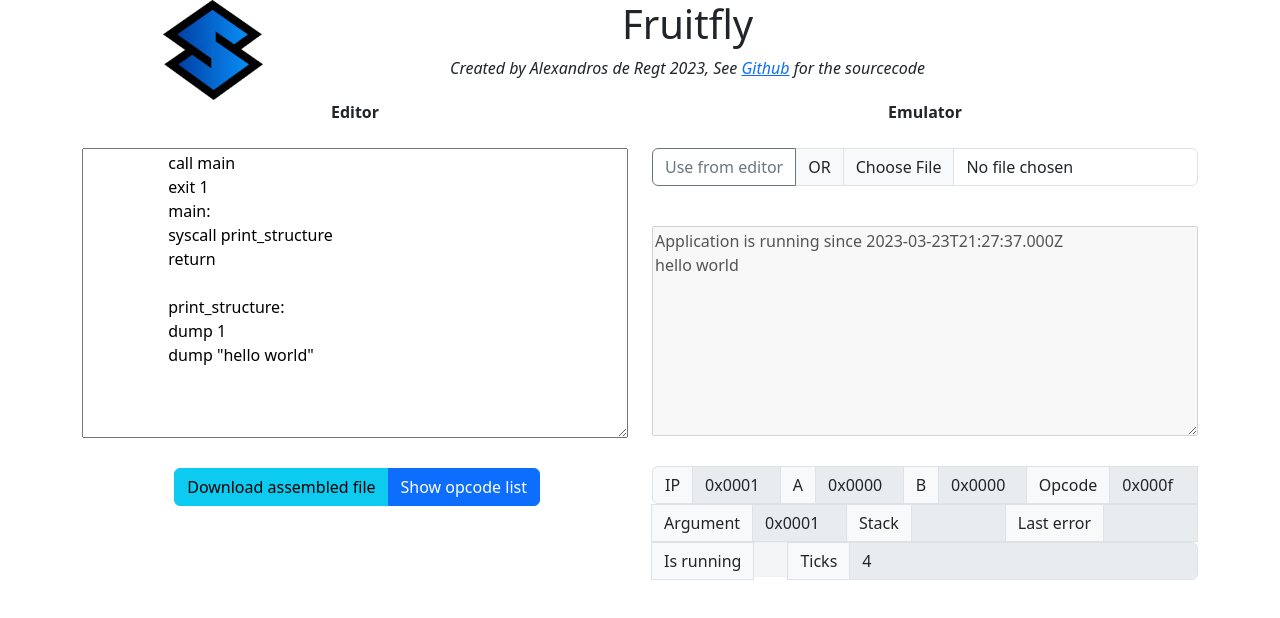
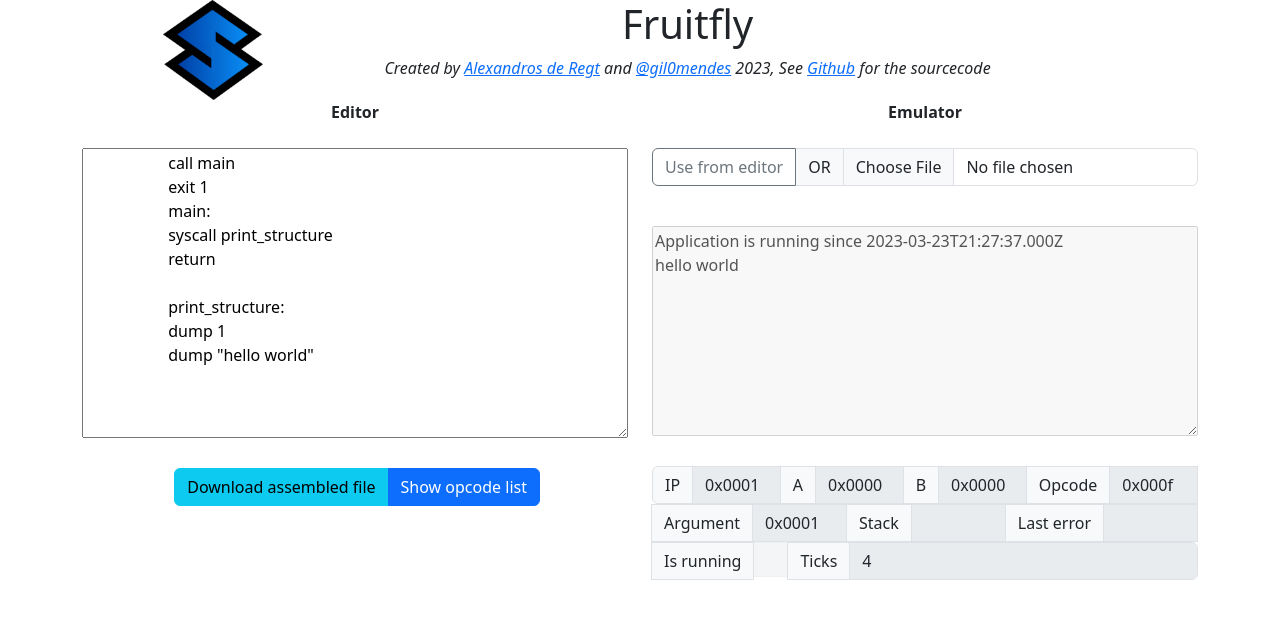
Before and after one commit to AdeRegt/Fruitfly, a plain HTML site: page index.html in a window 1280 px wide. Drawn offline with Linux system fonts and the light colour scheme.

Commit message:
Update thanksto info

```diff
--- a/index.html
+++ b/index.html
@@ -24,7 +24,7 @@
             </div>
             <div class="col col-lg-7">
                 <h1>Fruitfly</h1>
-                <i>Created by Alexandros de Regt 2023, See <a href="https://github.com/AdeRegt/Fruitfly">Github</a> for
+                <i>Created by <a href="https://github.com/AdeRegt">Alexandros de Regt</a> and <a href="https://github.com/gil0mendes">@gil0mendes</a> 2023, See <a href="https://github.com/AdeRegt/Fruitfly">Github</a> for
                     the sourcecode</i><br />
             </div>
         </div>
```
